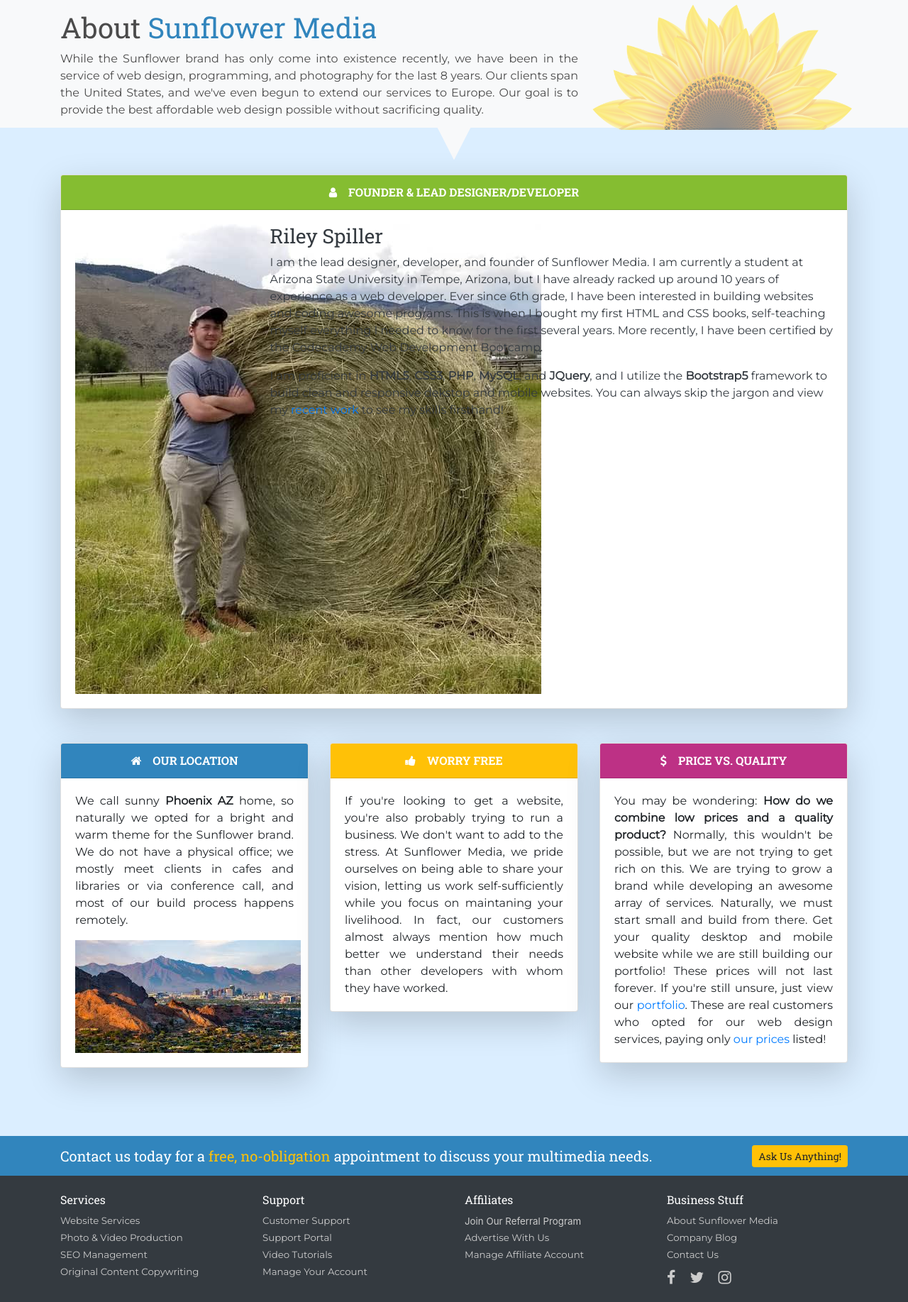
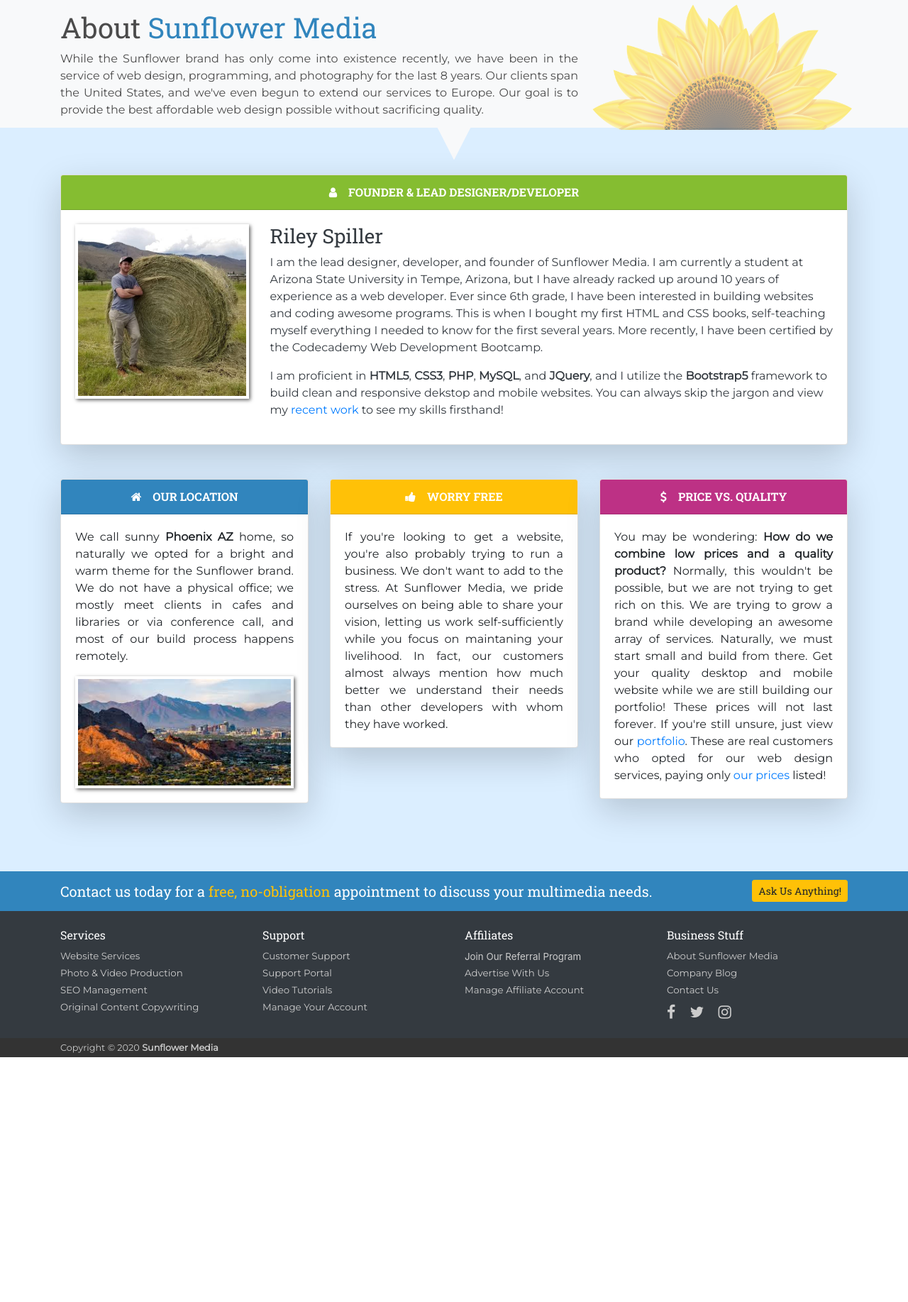
Before and after one commit to rcspille/SunflowerMedia, a PHP site: page /about-us.html in a window 1280 px wide. Shown: the part 59-1894 px from the top of the page at 71% size. After the commit the page ends 1549 px from the top, so only its background shows below. Run offline with PHP 8.4, Linux system fonts and the light colour scheme.

Commit message:
Fix polaroid img class

```diff
--- a/css/main.css
+++ b/css/main.css
@@ -200,6 +200,12 @@ p{
 }
 
 /* PORTFOLIO GRID */
+img.polaroid{
+  width: 100%;
+  border: 4px solid #fff;
+  box-shadow: 2px 2px 5px #666;
+}
+
 .portfolio img{
   width: 100%;
   height: 100%;
```
